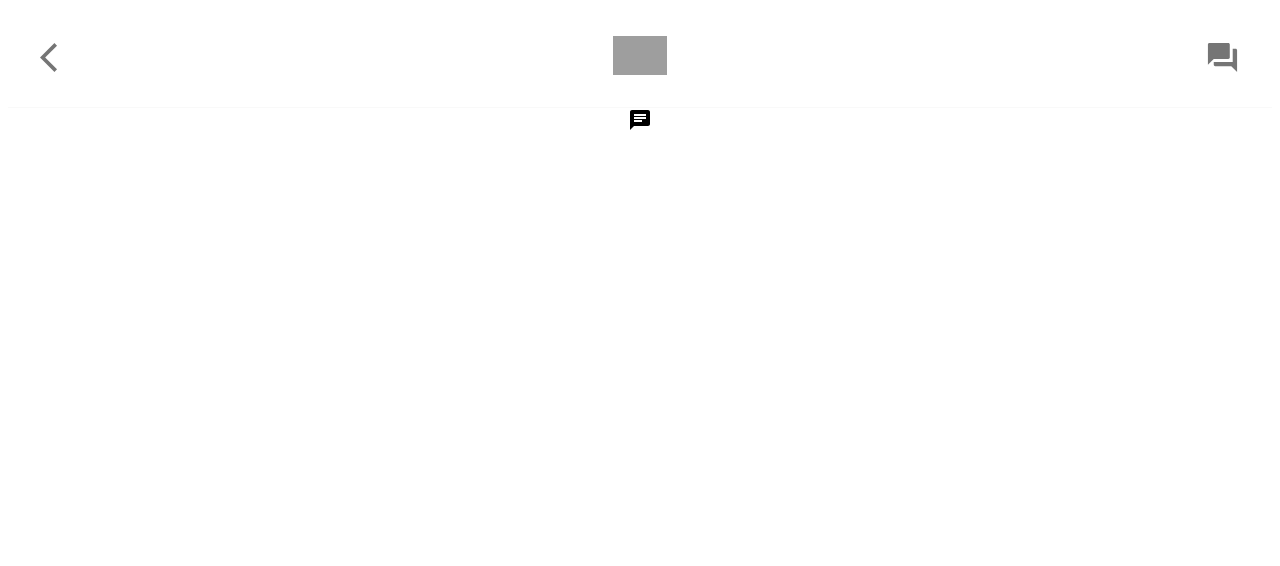
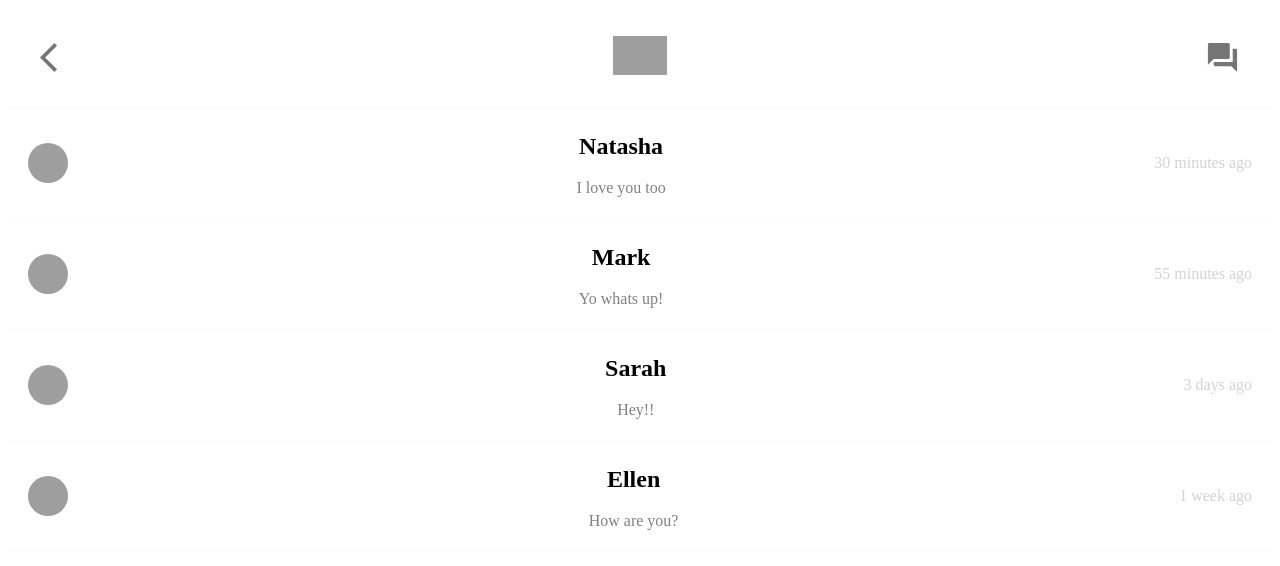
Before and after one commit to pierry01/ReactJS---Tinder-Clone, a React (Create React App) app: page /chat in a window 1280 px wide. Shown: the top 566 px of the page. Built offline with nearby package versions, Linux system fonts and the light colour scheme; grey boxes are pictures that could not be loaded; the HTML template or start-up script is replaced by a standard one.

Commit message:
Chats and chat page

```diff
--- a/src/App.js
+++ b/src/App.js
@@ -6,12 +6,18 @@ import Header from './Header'
 import TinderCards from './TinderCards'
 import SwipeButtons from './SwipeButtons'
 import Chats from './Chats'
+import ChatScreen from './ChatScreen'
 
 const App = () => {
   return (
     <div className="App">
       <Router>
         <Switch>
+          <Route path="/chat/:person">
+            <Header backButton="/chat" />
+            <ChatScreen />
+          </Route>
+
           <Route path="/chat">
             <Header backButton="/" />
             <Chats />
--- /dev/null
+++ b/src/Chat/Chat.css
@@ -0,0 +1,29 @@
+.chat {
+  display: flex;
+  align-items: center;
+  justify-content: space-between;
+  padding: 20px;
+  height: 70px;
+  border-bottom: 1px solid #FAFAFA;
+}
+
+a {
+  text-decoration: none;
+  color: inherit;
+}
+
+.chat__details {
+  flex: 1;
+}
+
+.chat__details > p {
+  color: gray;
+}
+
+.chat__image {
+  margin-right: 20px;
+}
+
+.chat__timestamp {
+  color: lightgray;
+}
--- /dev/null
+++ b/src/Chat/index.js
@@ -0,0 +1,24 @@
+import React from 'react'
+import './Chat.css'
+
+import Avatar from '@material-ui/core/Avatar'
+import { Link } from 'react-router-dom'
+
+const Chat = ({ name, message, profilePic, timestamp }) => {
+  return (
+    <Link to={`/chat/${name}`}>
+      <div className="chat">
+        <Avatar className="chat__image" src={profilePic} />
+
+        <div className="chat__details">
+          <h2>{name}</h2>
+          <p>{message}</p>
+        </div>
+
+        <p className="chat__timestamp">{timestamp}</p>
+      </div>
+    </Link>
+  )
+}
+
+export default Chat
--- /dev/null
+++ b/src/ChatScreen/ChatScreen.css
@@ -0,0 +1,28 @@
+.chatScreen__message {
+  display: flex;
+  align-items: center;
+  padding: 20px;
+}
+
+.chatScreen__text,
+.chatScreen__textUser {
+  padding: 15px;
+  border-radius: 20px;
+}
+
+.chatScreen__text {
+  margin-left: 10px;
+  background-color: lightgray;
+}
+
+.chatScreen__textUser {
+  margin-left: auto;
+  background-color: #29B3CD;
+  color: white;
+}
+
+.chatScreen__timestamp {
+  text-align: center;
+  padding: 20px;
+  color: gray;
+}
--- /dev/null
+++ b/src/ChatScreen/index.js
@@ -0,0 +1,52 @@
+import React, { useState } from 'react';
+import './ChatScreen.css';
+
+import Avatar from '@material-ui/core/Avatar'
+
+const ChatScreen = () => {
+  const [messages, setMessages] = useState([
+    {
+      name: 'Ellen',
+      image: 'https://encrypted-tbn0.gstatic.com/images?q=tbn%3AANd9GcQHj9dWR0-p1oTrDkBj6jjaz6ejROWiwmm5bg&usqp=CAU',
+      message: 'Whats up...'
+    },
+    {
+      name: 'Ellen',
+      image: 'https://encrypted-tbn0.gstatic.com/images?q=tbn%3AANd9GcQHj9dWR0-p1oTrDkBj6jjaz6ejROWiwmm5bg&usqp=CAU',
+      message: 'Hows it going!'
+    },
+    {
+      message: 'Hi! How are you Ellen!'
+    }
+  ])
+
+  return (
+    <div className="chatScreen">
+      <p className="chatScreen__timestamp">YOU MATCHED WITH ELLEN ON 10/08/2020</p>
+
+      {
+        messages.map((message) => (
+          message.name ?
+          (
+            <div className="chatScreen__message">
+              <Avatar
+                className="chatScreen__image"
+                alt={message.name}
+                src={message.image}
+              />
+
+              <p className="chatScreen__text">{message.message}</p>
+            </div>
+          ) :
+          (
+            <div className="chatScreen__message">
+              <p className="chatScreen__textUser">{message.message}</p>
+            </div>
+          )
+        ))
+      }
+    </div>
+  )
+}
+
+export default ChatScreen
--- a/src/Chats/index.js
+++ b/src/Chats/index.js
@@ -1,14 +1,36 @@
-import { Chat } from '@material-ui/icons'
 import React from 'react'
+import './Chats.css'
+import Chat from '../Chat'
 
 const Chats = () => {
   return (
     <div className="chats">
       <Chat
+        name = "Natasha"
+        message = "I love you too"
+        timestamp = "30 minutes ago"
+        profilePic = "https://www.kindpng.com/picc/m/78-786207_user-avatar-png-user-avatar-icon-png-transparent.png"
+      />
+
+      <Chat
         name = "Mark"
         message = "Yo whats up!"
-        timestamp = "40 seconds ago"
-        profilePic = "..."
+        timestamp = "55 minutes ago"
+        profilePic = "https://www.kindpng.com/picc/m/163-1636340_user-avatar-icon-avatar-transparent-user-icon-png.png"
+      />
+
+      <Chat
+        name = "Sarah"
+        message = "Hey!!"
+        timestamp = "3 days ago"
+        profilePic = "https://encrypted-tbn0.gstatic.com/images?q=tbn%3AANd9GcTWhzBr1cgYhOtxQTo6GvXzX6JIq39qYilUyQ&usqp=CAU"
+      />
+
+      <Chat
+        name = "Ellen"
+        message = "How are you?"
+        timestamp = "1 week ago"
+        profilePic = "https://encrypted-tbn0.gstatic.com/images?q=tbn%3AANd9GcQHj9dWR0-p1oTrDkBj6jjaz6ejROWiwmm5bg&usqp=CAU"
       />
     </div>
   )
--- a/src/SwipeButtons/SwipeButtons.css
+++ b/src/SwipeButtons/SwipeButtons.css
@@ -12,10 +12,10 @@
 }
 
 .swipeButtons__repeat,
-.swipeButtons__repeat,
-.swipeButtons__repeat,
-.swipeButtons__repeat,
-.swipeButtons__repeat {
+.swipeButtons__left,
+.swipeButtons__star,
+.swipeButtons__right,
+.swipeButtons__lightning {
   padding: 3vw !important;
 }
 
```
